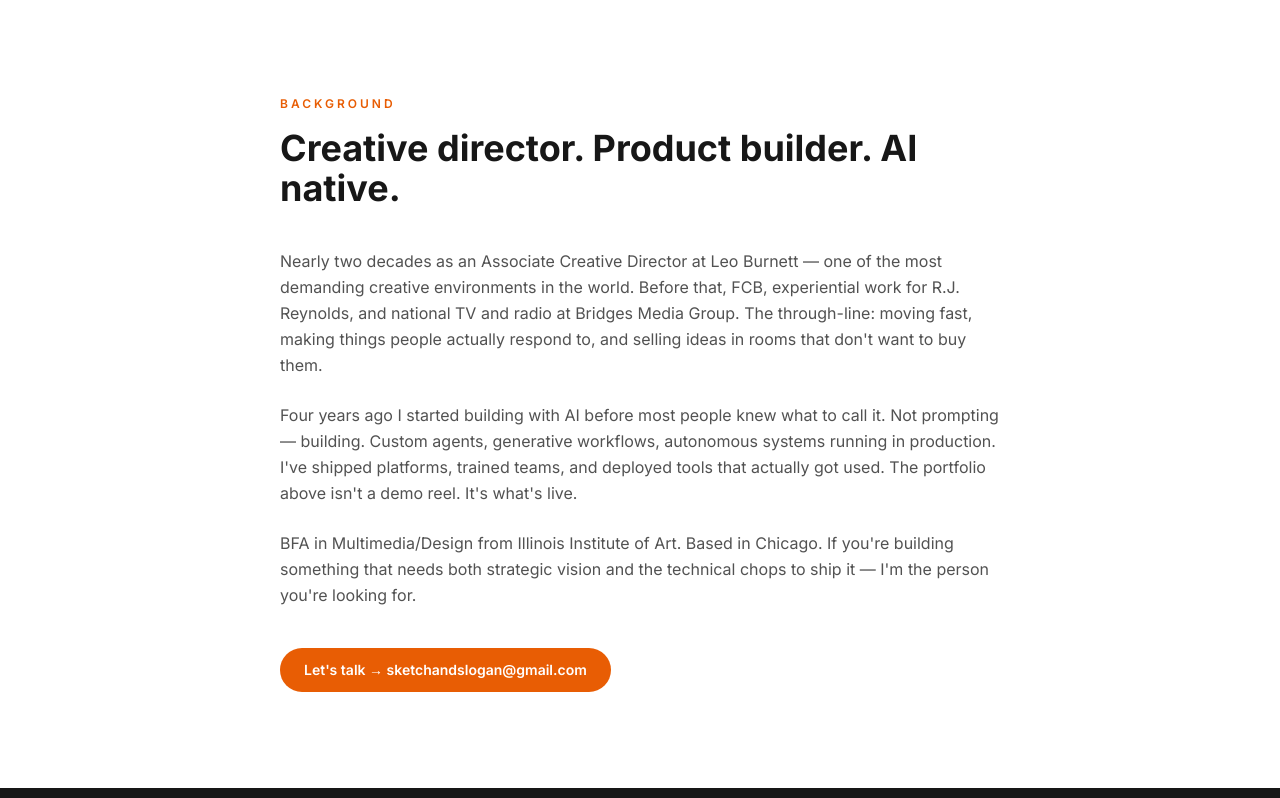
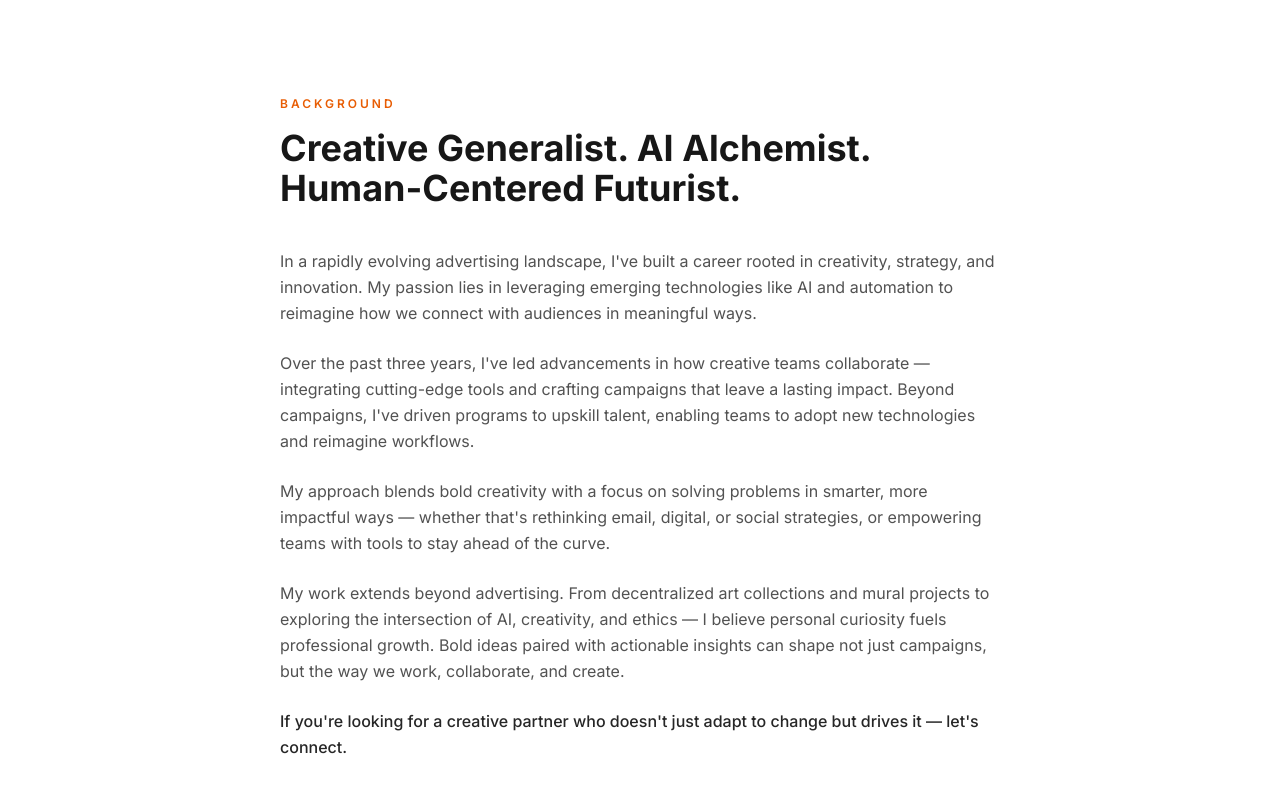
Before and after one commit to rekaldsi/digijerry-portfolio-ai, a React (Vite) app: page / in a window 1280 px wide. Shown: the part 6800-7598 px from the top of the page. Built offline with nearby package versions, Linux system fonts and the light colour scheme.

Commit message:
feat: replace Background bio with Jerry's actual LinkedIn voice — AI Alchemist / Human-Centered Futurist

```diff
--- a/src/components/Background.tsx
+++ b/src/components/Background.tsx
@@ -14,18 +14,24 @@
             Background
           </p>
           <h2 className="text-3xl md:text-4xl font-bold text-neutral-900 mb-10">
-            Creative director. Product builder. AI native.
+            Creative Generalist. AI Alchemist. Human-Centered Futurist.
           </h2>
 
           <div className="space-y-6 text-neutral-600 leading-relaxed">
             <p>
-              Nearly two decades as an Associate Creative Director at Leo Burnett — one of the most demanding creative environments in the world. Before that, FCB, experiential work for R.J. Reynolds, and national TV and radio at Bridges Media Group. The through-line: moving fast, making things people actually respond to, and selling ideas in rooms that don't want to buy them.
+              In a rapidly evolving advertising landscape, I've built a career rooted in creativity, strategy, and innovation. My passion lies in leveraging emerging technologies like AI and automation to reimagine how we connect with audiences in meaningful ways.
             </p>
             <p>
-              Four years ago I started building with AI before most people knew what to call it. Not prompting — building. Custom agents, generative workflows, autonomous systems running in production. I've shipped platforms, trained teams, and deployed tools that actually got used. The portfolio above isn't a demo reel. It's what's live.
+              Over the past three years, I've led advancements in how creative teams collaborate — integrating cutting-edge tools and crafting campaigns that leave a lasting impact. Beyond campaigns, I've driven programs to upskill talent, enabling teams to adopt new technologies and reimagine workflows.
             </p>
             <p>
-              BFA in Multimedia/Design from Illinois Institute of Art. Based in Chicago. If you're building something that needs both strategic vision and the technical chops to ship it — I'm the person you're looking for.
+              My approach blends bold creativity with a focus on solving problems in smarter, more impactful ways — whether that's rethinking email, digital, or social strategies, or empowering teams with tools to stay ahead of the curve.
+            </p>
+            <p>
+              My work extends beyond advertising. From decentralized art collections and mural projects to exploring the intersection of AI, creativity, and ethics — I believe personal curiosity fuels professional growth. Bold ideas paired with actionable insights can shape not just campaigns, but the way we work, collaborate, and create.
+            </p>
+            <p className="font-medium text-neutral-800">
+              If you're looking for a creative partner who doesn't just adapt to change but drives it — let's connect.
             </p>
           </div>
 
```
